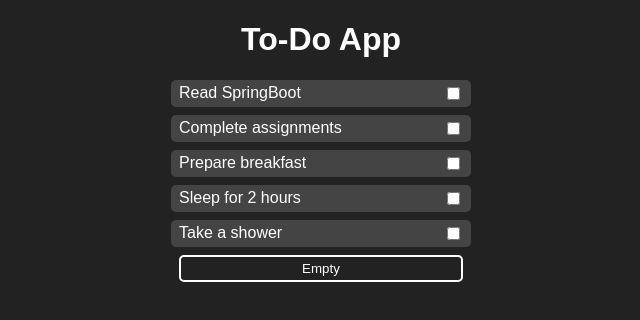
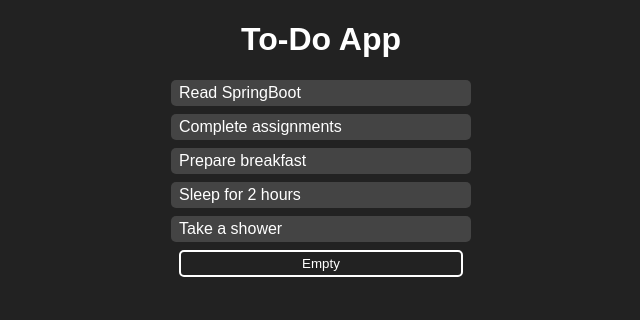
Before and after one commit to memukherjee/todo-app, a React (Create React App) app: page / in a window 1280 px wide. Shown: the top 320 px of the page, without its empty margins (319-959 px from the left). Built offline with nearby package versions, Linux system fonts and the light colour scheme.

Commit message:
Complete task and remove completed task functionality added

```diff
--- a/src/component/ToDoItem.jsx
+++ b/src/component/ToDoItem.jsx
@@ -1,8 +1,13 @@
-export default function ToDoItem({ data }) {
+export default function ToDoItem({ data, completeTask }) {
     return (
-        <li className="to-do-item">
-            <span>{data}</span>
-            <input type="checkbox" />
+        <li onClick={completeTask} className="to-do-item">
+            <span
+                style={{
+                    textDecoration: data.isCompleted ? "line-through" : "none",
+                }}
+            >
+                {data.value}
+            </span>
         </li>
     );
 }
--- a/src/component/ToDoList.jsx
+++ b/src/component/ToDoList.jsx
@@ -9,10 +9,24 @@ export default function ToDoList() {
         "Sleep for 2 hours",
         "Take a shower",
     ];
-    const [tasks, setTasks] = useState(initialTasks);
+    const initialTasksData = initialTasks.map((task) => ({
+        value: task,
+        isCompleted: false,
+    }));
+    const [tasks, setTasks] = useState(initialTasksData);
+    const completeTask = (index) => {
+        const newTasks = [...tasks];
+        newTasks[index].isCompleted = !newTasks[index].isCompleted;
+        setTasks(newTasks);
+    };
+    const clearCompletedTasks = () => {
+        const incompleteTasks = tasks.filter((task) => !task.isCompleted);
+        setTasks(incompleteTasks);
+    };
     const clearToDoList = () => {
         setTasks([]);
     };
+    const isAnyTaskCompleted = tasks.some((task) => task.isCompleted);
     return (
         <>
             <ul className="to-do-list">
@@ -22,16 +36,22 @@ export default function ToDoList() {
                     </li>
                 )}
                 {tasks.map((task, index) => (
-                    <ToDoItem key={index} data={task} />
+                    <ToDoItem
+                        key={index}
+                        data={task}
+                        completeTask={() => completeTask(index)}
+                    />
                 ))}
             </ul>
             <button
                 type="button"
-                className="empty-button"
-                onClick={clearToDoList}
+                className="clear-button"
+                onClick={
+                    isAnyTaskCompleted ? clearCompletedTasks : clearToDoList
+                }
                 disabled={tasks.length === 0}
             >
-                Empty
+                {isAnyTaskCompleted ? "Remove Completed" : "Empty"}
             </button>
         </>
     );
--- a/src/styles.css
+++ b/src/styles.css
@@ -25,6 +25,7 @@ body {
     display: flex;
     justify-content: space-between;
     align-items: center;
+    cursor: pointer;
 }
 
 .empty-list-item {
@@ -33,7 +34,7 @@ body {
     margin-bottom: 1rem;
 }
 
-.empty-button {
+.clear-button {
     width: 100%;
     max-width: calc(var(--list-width) - 1rem);
     border: 2px solid #fff;
@@ -46,12 +47,12 @@ body {
     transition: background-color 0.3s, color 0.3s;
 }
 
-.empty-button:hover {
+.clear-button:hover {
     background-color: #ffffff50;
     color: #222;
 }
 
-.empty-button:disabled {
+.clear-button:disabled {
     border-color: #ffffff50;
     background-color: #ffffff50;
     color: #ffffff;
```
